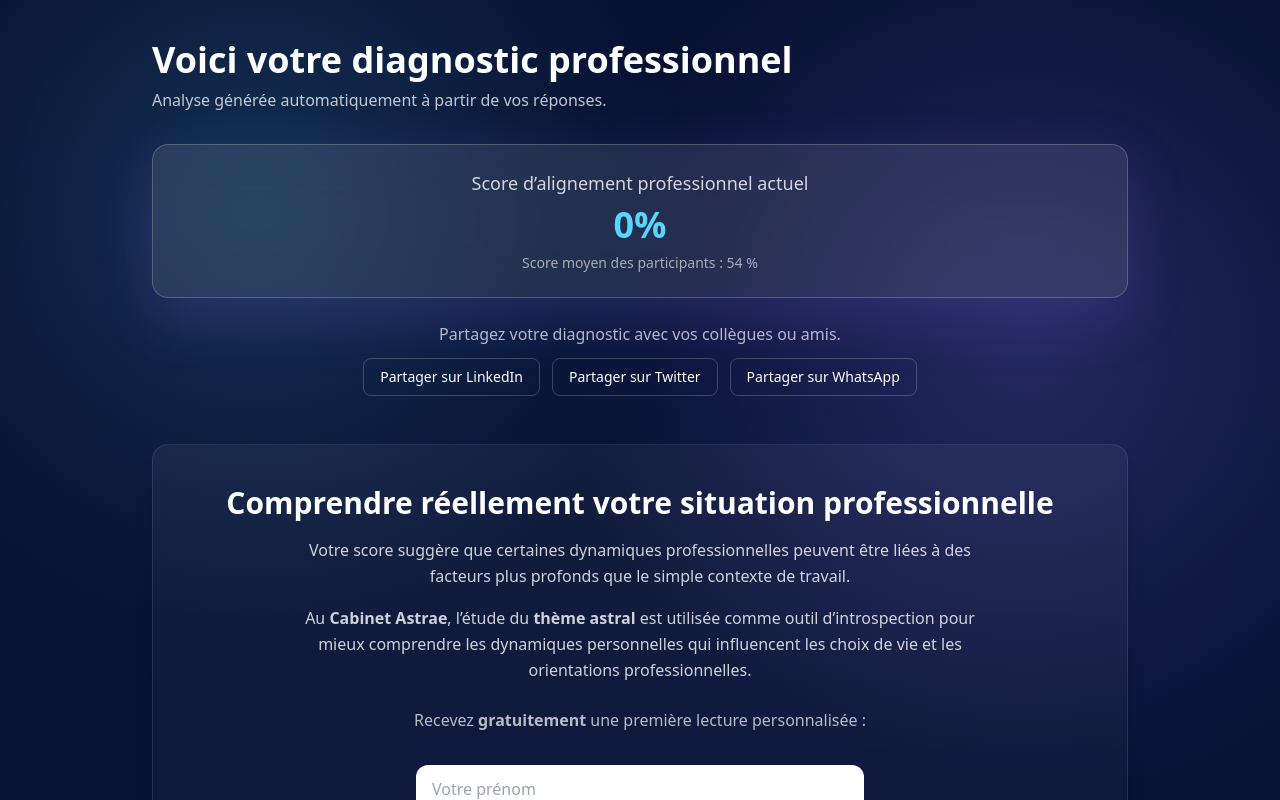
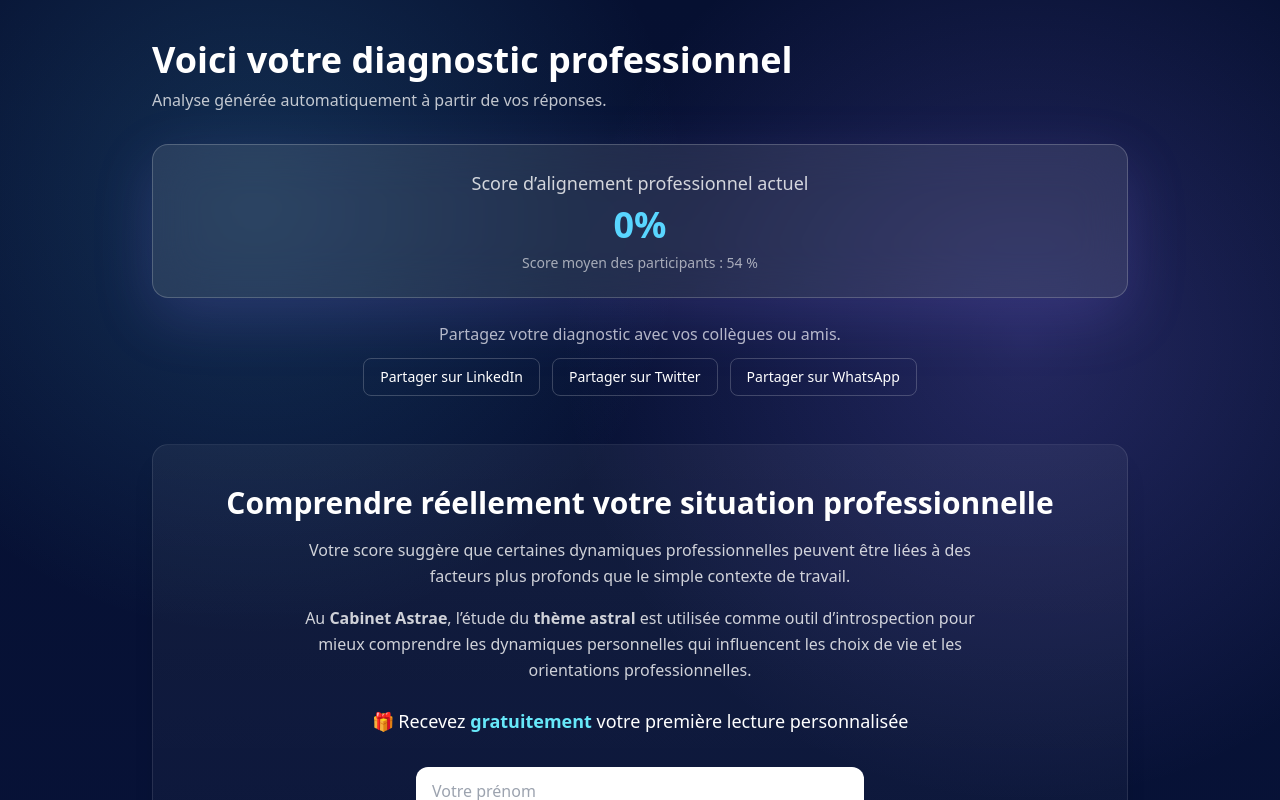
Before and after one commit to arnaudcrestey/procoach, a Next.js app in the folder arnaudcrestey-site-main/: page /resultat in a window 1280 px wide. Shown: the top 800 px of the page. Built offline with nearby package versions, Linux system fonts and the light colour scheme.

Commit message:
Update page.tsx

```diff
--- a/arnaudcrestey-site-main/app/resultat/page.tsx
+++ b/arnaudcrestey-site-main/app/resultat/page.tsx
@@ -313,8 +313,8 @@
           les orientations professionnelles.
         </p>
 
-        <p className="mt-6 text-white/70 max-w-2xl mx-auto leading-relaxed">
-  Recevez <strong>gratuitement</strong> une première lecture personnalisée :
+        <p className="mt-6 text-lg text-white text-center font-medium">
+  🎁 Recevez <span className="text-cyan-300 font-bold">gratuitement</span> votre première lecture personnalisée
 </p>
 
         <form
```
